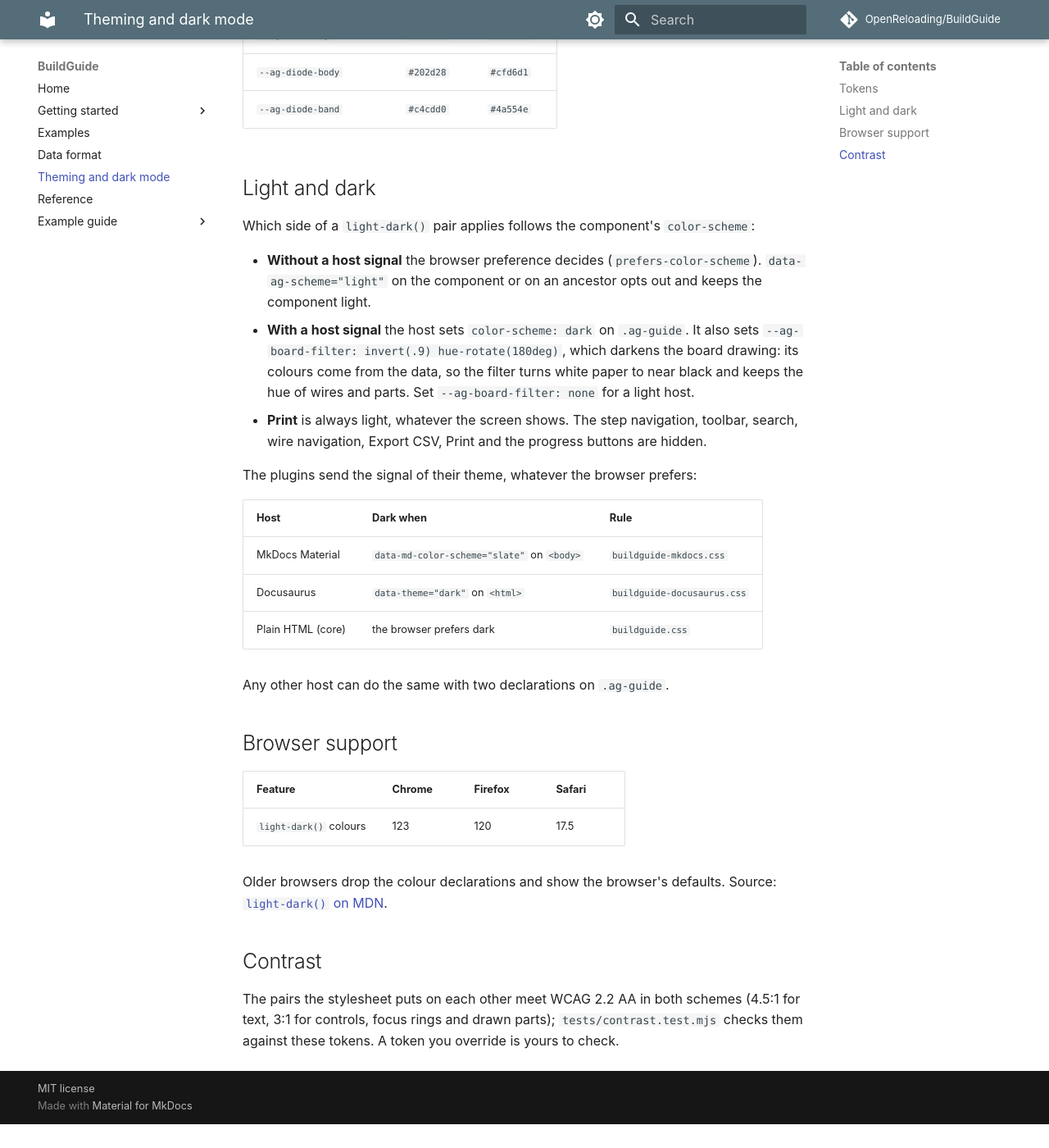
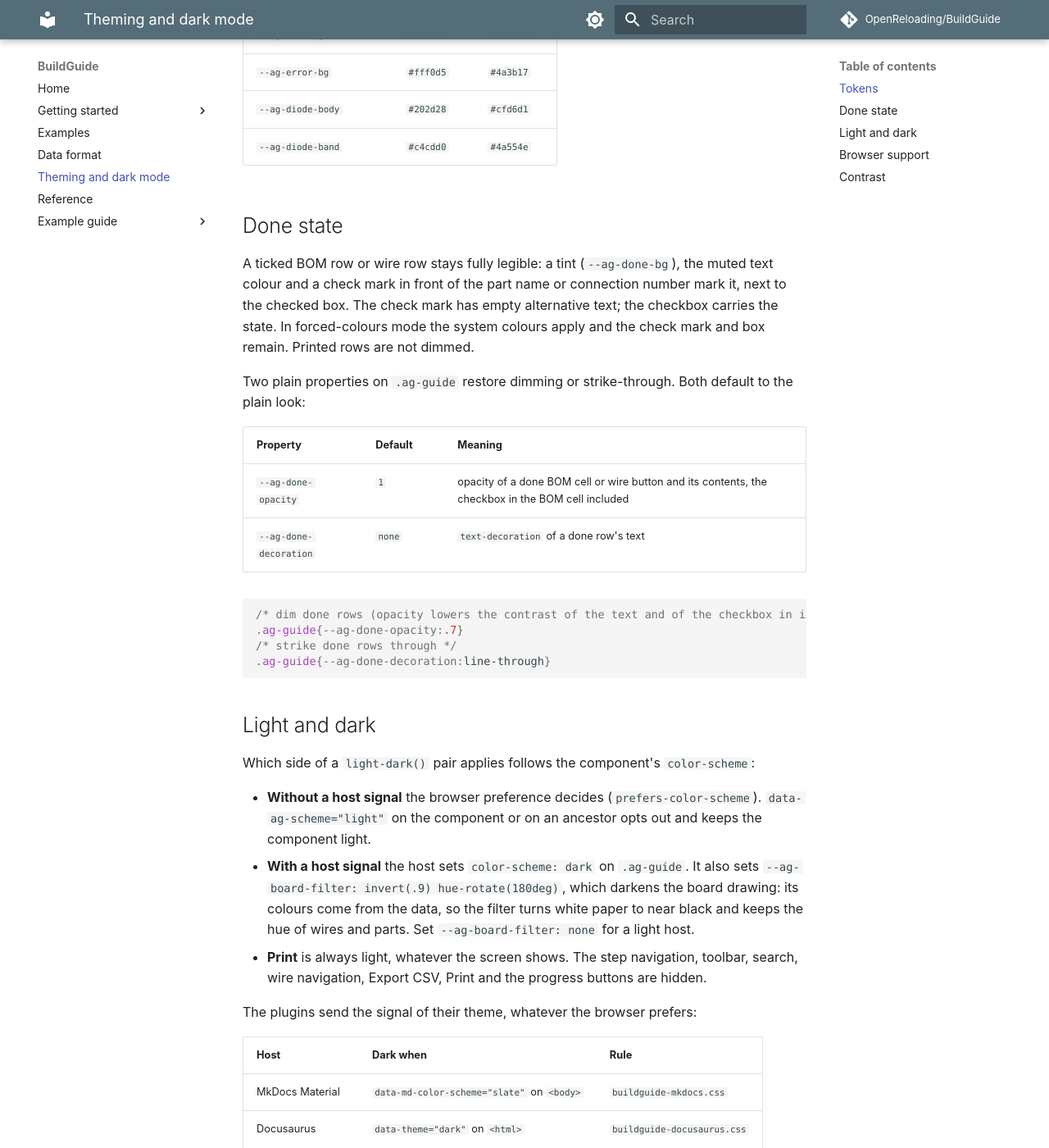
Before and after one commit to OpenReloading/BuildGuide, an MkDocs documentation site: the page built from docs/theming.md, in a window 1280 px wide and 1400 px high, scrolled down 1856 px. Shown: the whole window at 82% size. Built offline with MkDocs 1.6.1 and Material for MkDocs 9.7.7, drawn with Linux system fonts in a browser that asks for light colours; before the commit the page ends 3227 px from its top, so only the background shows below that; some of the changed text lies outside the part shown.

Commit message:
feat(core): done state that keeps text readable (#93)

````diff
--- a/docs/theming.md
+++ b/docs/theming.md
@@ -7,6 +7,24 @@ A component takes its colours from `--ag-*` custom properties on `.ag-guide` and
 Every colour is a `light-dark(light, dark)` pair, so one value serves both schemes. The table is generated from `buildguide.css`.
 
 <!-- generated: tokens -->
+
+## Done state
+
+A ticked BOM row or wire row stays fully legible: a tint (`--ag-done-bg`), the muted text colour and a check mark in front of the part name or connection number mark it, next to the checked box. The check mark has empty alternative text; the checkbox carries the state. In forced-colours mode the system colours apply and the check mark and box remain. Printed rows are not dimmed.
+
+Two plain properties on `.ag-guide` restore dimming or strike-through. Both default to the plain look:
+
+| Property | Default | Meaning |
+|---|---|---|
+| `--ag-done-opacity` | `1` | opacity of a done BOM cell or wire button and its contents, the checkbox in the BOM cell included |
+| `--ag-done-decoration` | `none` | `text-decoration` of a done row's text |
+
+```css
+/* dim done rows (opacity lowers the contrast of the text and of the checkbox in it: check your colours) */
+.ag-guide{--ag-done-opacity:.7}
+/* strike done rows through */
+.ag-guide{--ag-done-decoration:line-through}
+```
 
 ## Light and dark
 
@@ -36,4 +54,4 @@ Older browsers drop the colour declarations and show the browser's defaults. Sou
 
 ## Contrast
 
-The pairs the stylesheet puts on each other meet WCAG 2.2 AA in both schemes (4.5:1 for text, 3:1 for controls, focus rings and drawn parts); `tests/contrast.test.mjs` checks them against these tokens. A token you override is yours to check.
+The pairs the stylesheet puts on each other meet WCAG 2.2 AA in both schemes (4.5:1 for text, 3:1 for controls, focus rings and drawn parts), done rows included; `tests/contrast.test.mjs` checks them against these tokens and `tests/guide.spec.mjs` measures a ticked row in light, dark and forced colours. A host that sets `--ag-done-opacity` below 1 lowers the contrast of the text and the checkbox and checks it itself. A token you override is yours to check.
````
Also changed, not shown: AGENTS.md (+1 -1 lines), docs/reference.md (+1 -0 lines), packages/core/src/buildguide.css (+9 -1 lines), 3 other files.
